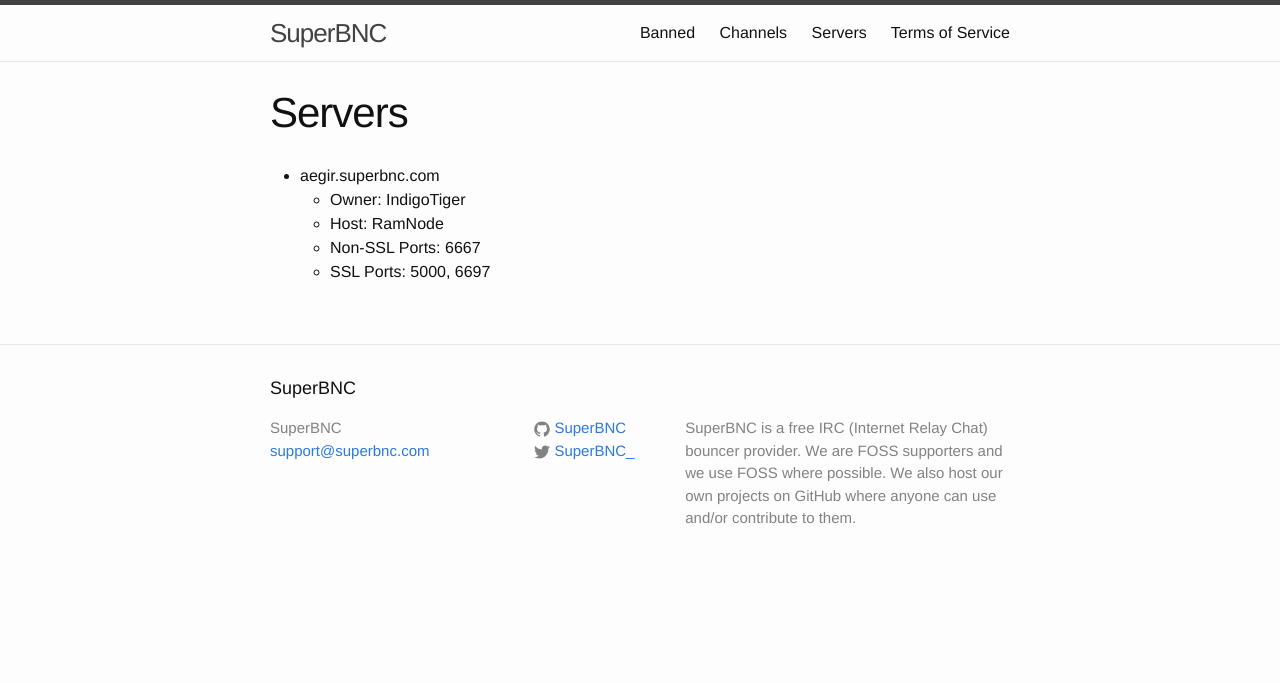
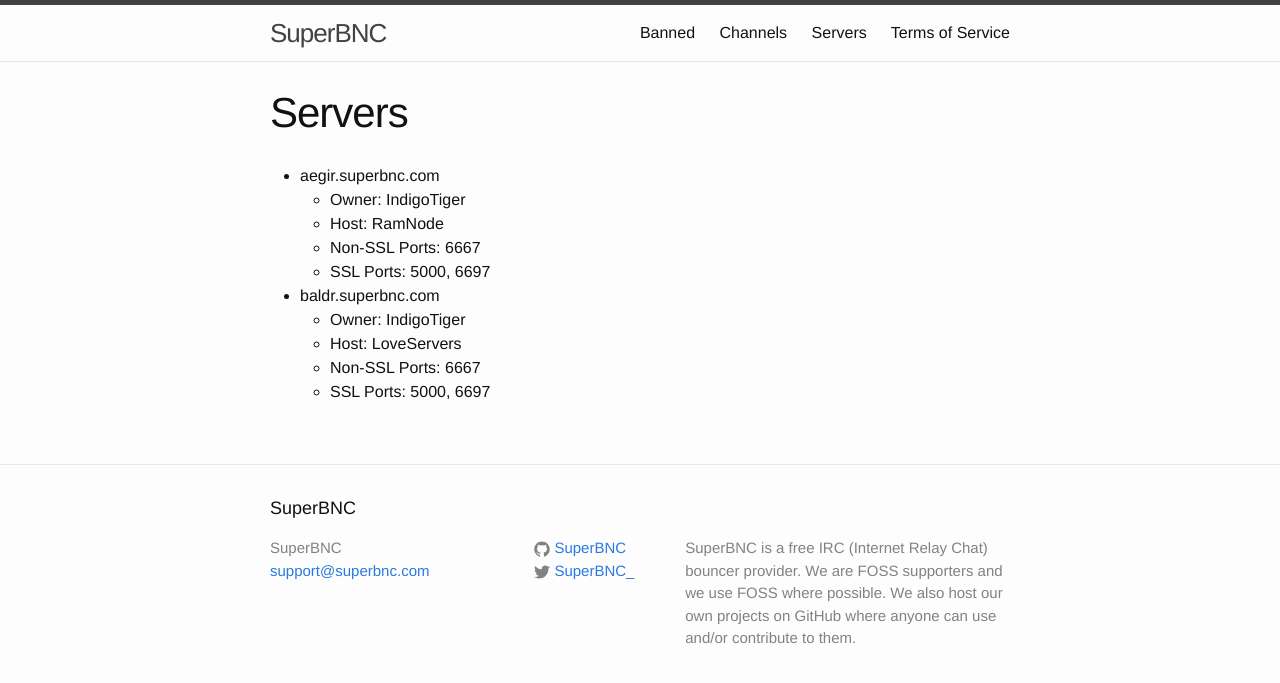
Before and after one commit to itslukej/www, a Jekyll site: the page built from servers.md, in a window 1280 px wide. Shown: the top 683 px of the page. Built offline with Jekyll 4.4.1, drawn with Linux system fonts in a browser that asks for light colours.

Commit message:
Add baldr.superbnc.com

```diff
--- a/servers.md
+++ b/servers.md
@@ -8,3 +8,9 @@ permalink: /servers/
   * Host: RamNode
   * Non-SSL Ports: 6667
   * SSL Ports: 5000, 6697
+
+* baldr.superbnc.com
+  * Owner: IndigoTiger
+  * Host: LoveServers
+  * Non-SSL Ports: 6667
+  * SSL Ports: 5000, 6697
```
